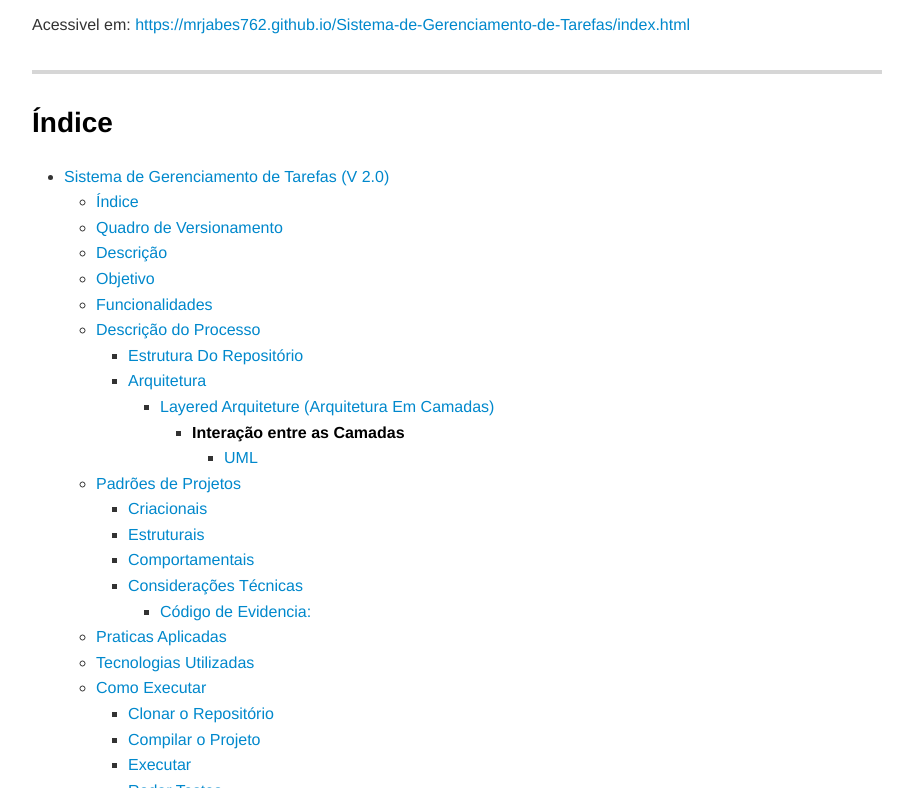
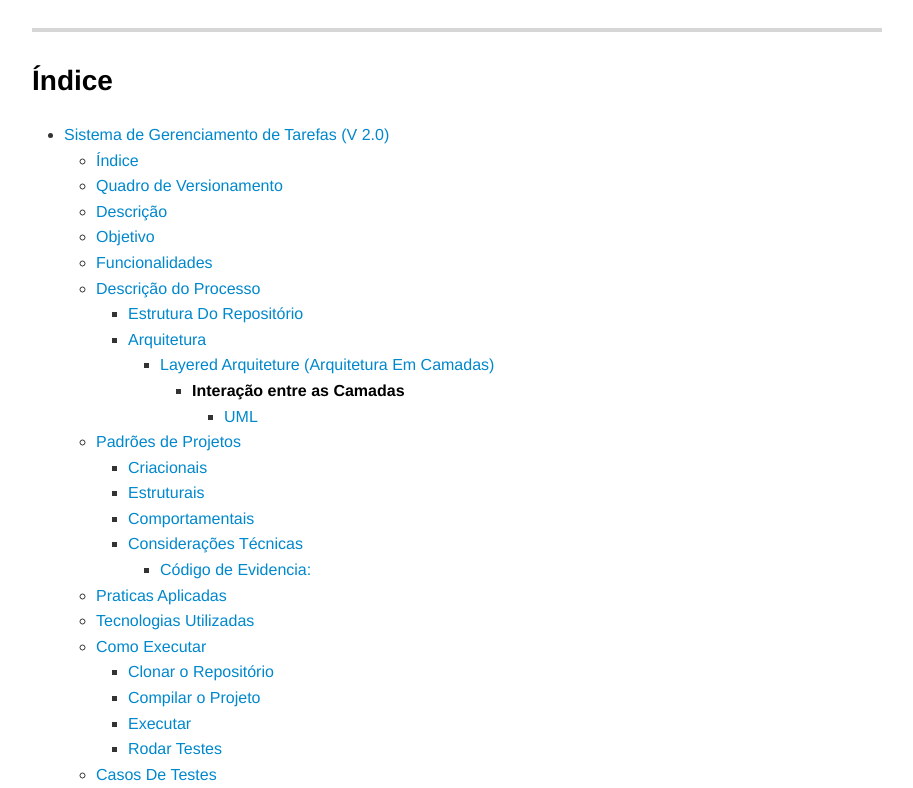
Before and after one commit to MrJabes762/Sistema-de-Gerenciamento-de-Tarefas, a plain HTML site: page index.html in a window 1280 px wide. Shown: the part 126-914 px from the top of the page, without its empty margins (183-1096 px from the left). Drawn offline with nearby package versions, Linux system fonts and the light colour scheme.

Commit message:
Refactor: Remove link to old project URL from index.html

```diff
--- a/index.html
+++ b/index.html
@@ -911,9 +911,6 @@
   <div class="crossnote markdown-preview  ">
 
     <h1 id="sistema-de-gerenciamento-de-tarefas-v-20">Sistema de Gerenciamento de Tarefas (V 2.0) </h1>
-    <p>Acessivel em: <a
-        href="https://mrjabes762.github.io/Sistema-de-Gerenciamento-de-Tarefas/index.html">https://mrjabes762.github.io/Sistema-de-Gerenciamento-de-Tarefas/index.html</a>
-    </p>
     <hr>
     <h2 id="índice">Índice </h2>
     <ul>
```
